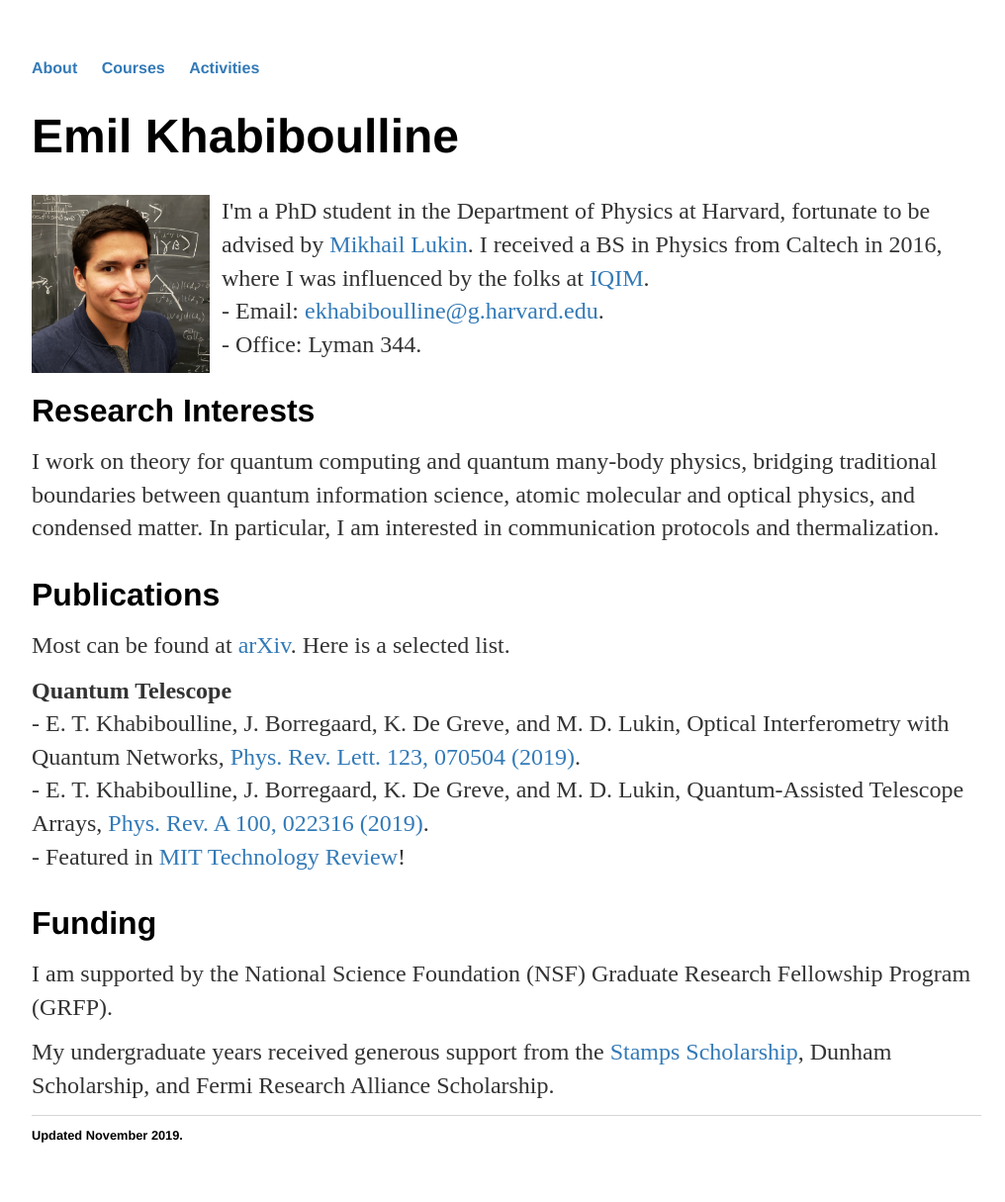
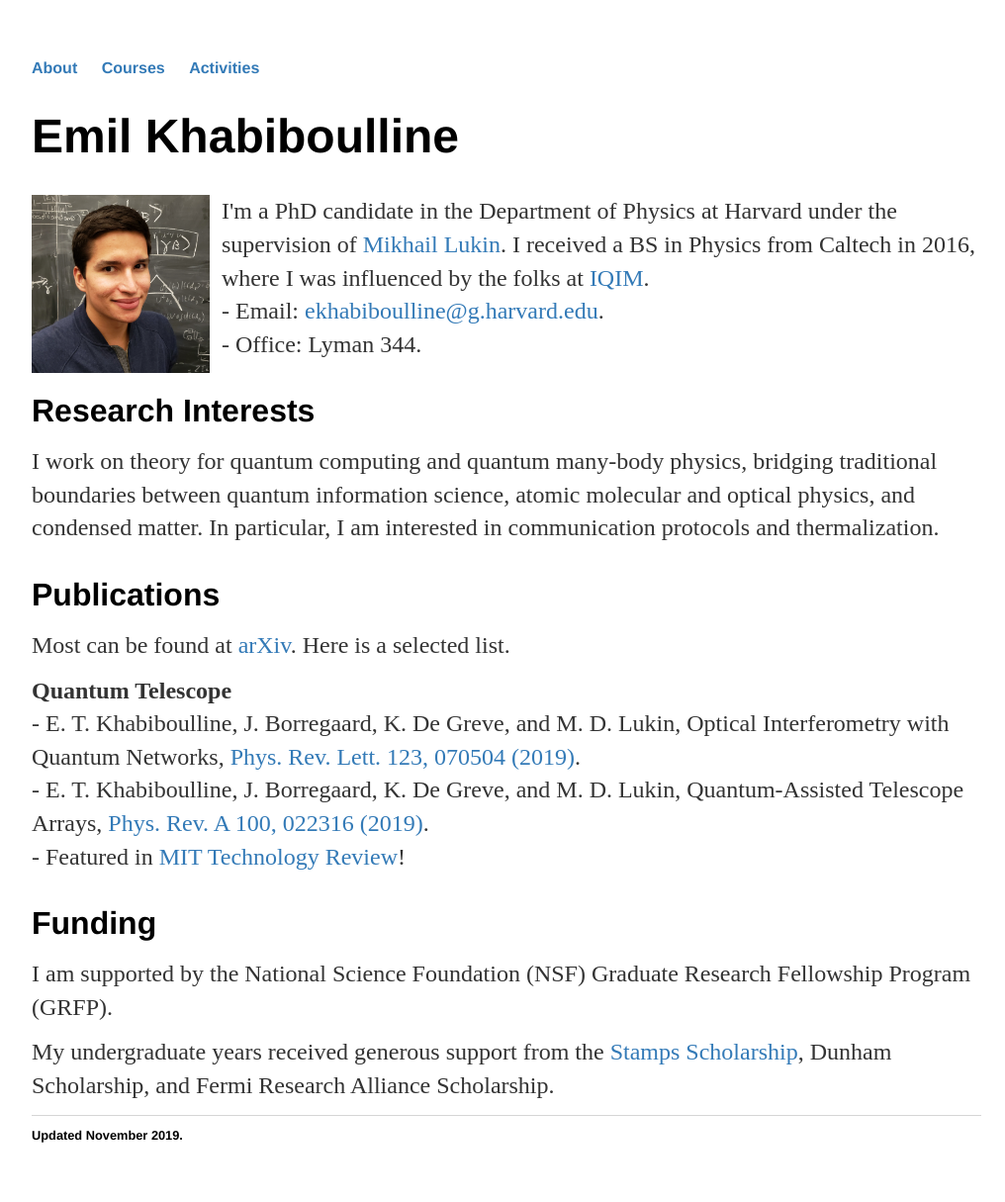
Before and after one commit to emilkhab/emilkhab.github.io, a Jekyll site: the page built from index.html, in a window 1280 px wide. Shown: the whole page at 99% size, without its empty margins (128-1144 px from the left). Built offline with Jekyll 4.4.1, drawn with Linux system fonts in a browser that asks for light colours.

Commit message:
Update index.html

```diff
--- a/index.html
+++ b/index.html
@@ -4,7 +4,7 @@
 ---
 <h1>{{page.title}}</h1>
 <div class="blurb">
-	<p><img src="ek.jpg" alt="photo" style="float:left;width:7.5em;height:7.5em;margin:0em 0.5em 0.5em 0em;">I'm a PhD student in the Department of Physics at Harvard, fortunate to be advised by <a href="https://lukin.physics.harvard.edu/">Mikhail Lukin</a>.
+	<p><img src="ek.jpg" alt="photo" style="float:left;width:7.5em;height:7.5em;margin:0em 0.5em 0.5em 0em;">I'm a PhD candidate in the Department of Physics at Harvard under the supervision of <a href="https://lukin.physics.harvard.edu/">Mikhail Lukin</a>.
 	I received a BS in Physics from Caltech in 2016, where I was influenced by the folks at <a href="https://iqim.caltech.edu/">IQIM</a>.<br/>
 	- Email: <a href="mailto:ekhabiboulline@g.harvard.edu">ekhabiboulline@g.harvard.edu</a>.<br/>
 	- Office: Lyman 344.</p>
```
